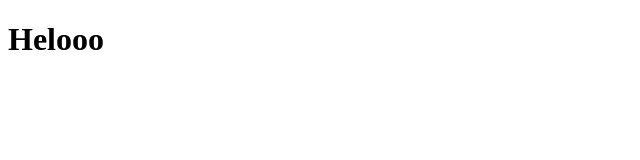
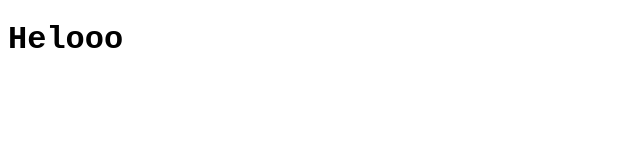
Before and after one commit to shrinivas-vader/LabExam1, a plain HTML site: page index.html in a window 1280 px wide. Shown: the full height of the page, 0-640 px from the left. Drawn offline with Linux system fonts and the light colour scheme.

Commit message:
added feature

```diff
--- a/index.html
+++ b/index.html
@@ -4,6 +4,7 @@
     <meta charset="UTF-8">
     <meta http-equiv="X-UA-Compatible" content="IE=edge">
     <meta name="viewport" content="width=device-width, initial-scale=1.0">
+    <link rel="stylesheet" href="styles.css">
     <title>Document</title>
 </head>
 <body>
--- /dev/null
+++ b/script.js
@@ -0,0 +1 @@
+console.log("hiii")
--- /dev/null
+++ b/styles.css
@@ -0,0 +1 @@
+*{font-family: 'Courier New', Courier, monospace;}
```
